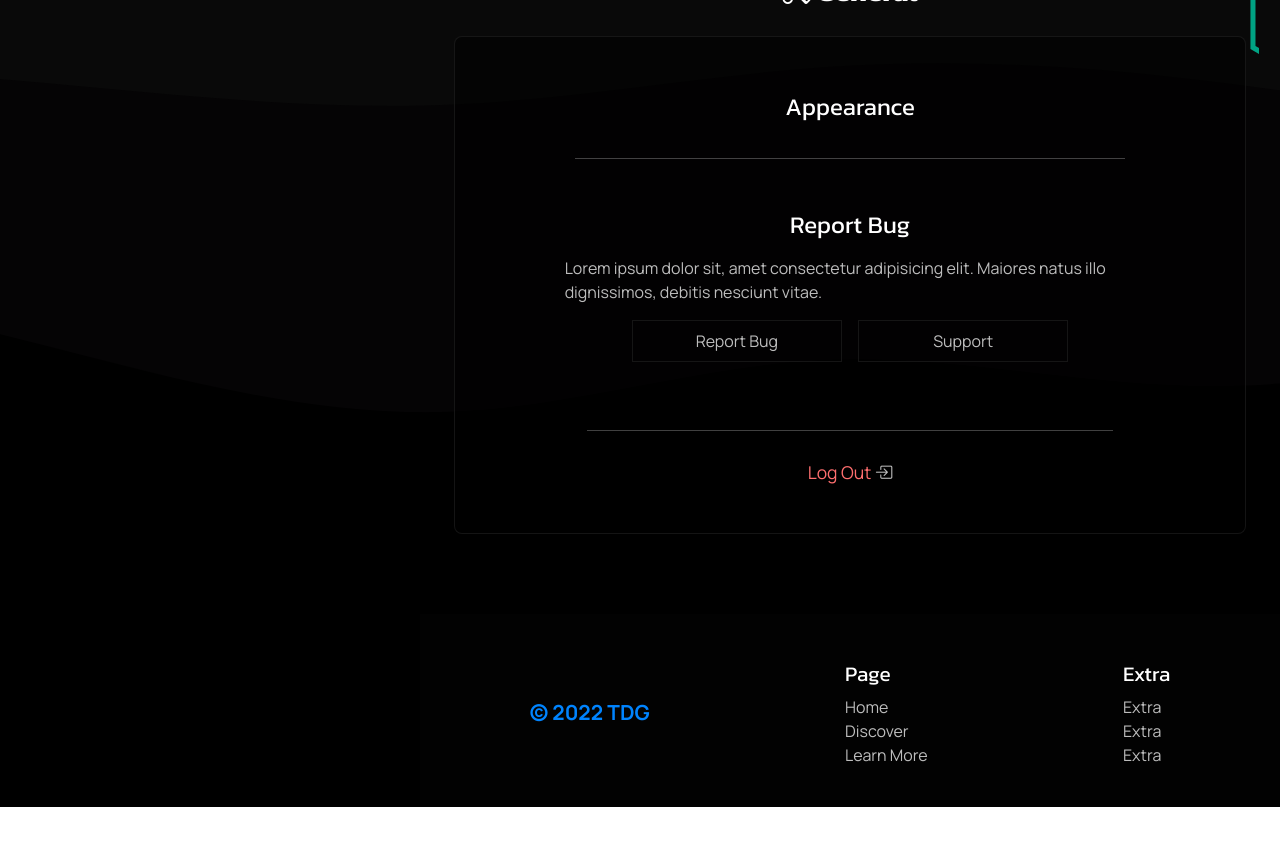
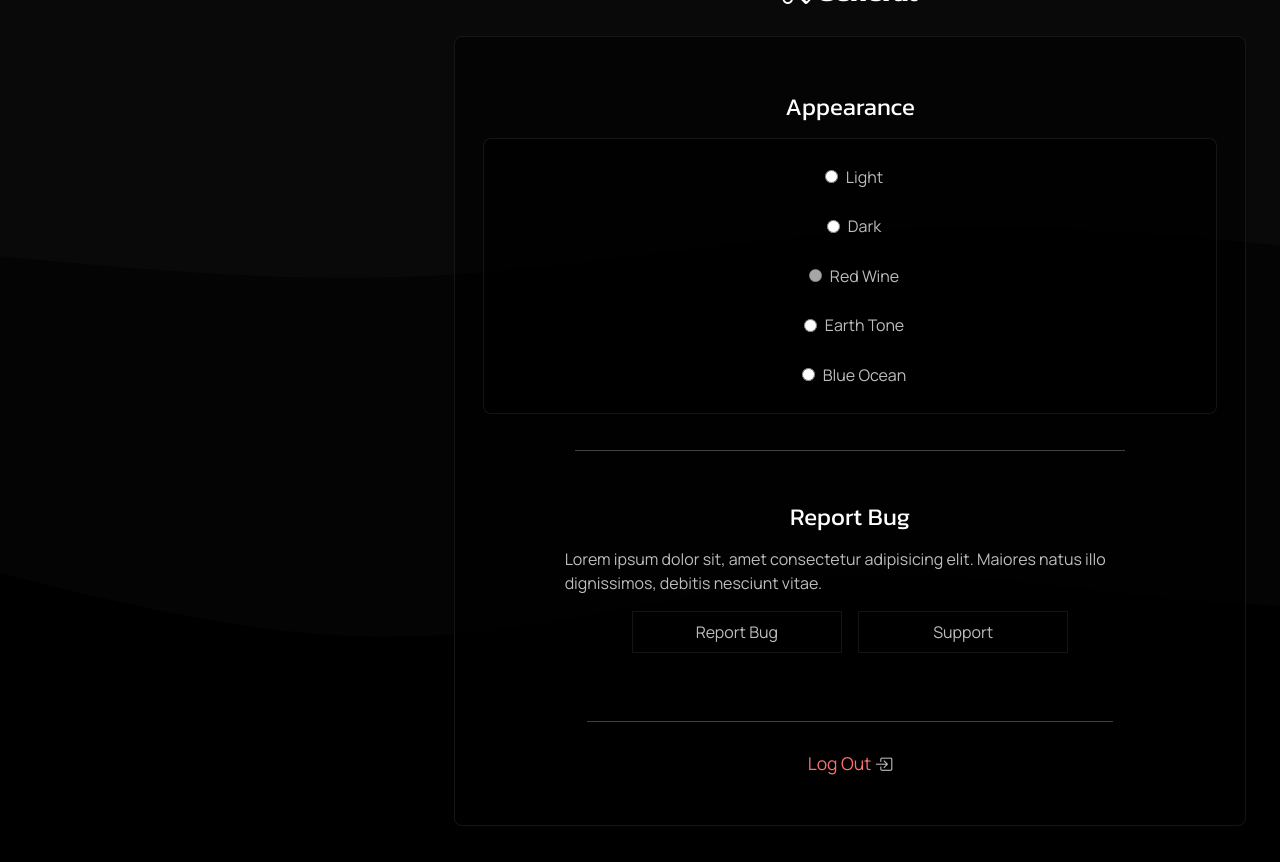
Before and after one commit to TDG-Org/Statue-Status, a React (Create React App) app in the folder client/: page /settings in a window 1280 px wide. Shown: the part 900-1762 px from the top of the page. Before the commit the page ends 1707 px from the top, so only its background shows below. Built offline with nearby package versions, Linux system fonts and the light colour scheme.

Commit message:
reorganizing theme buttons, and added more exclusive themes

```diff
--- a/client/src/pages/Settings/SettingsPage.jsx
+++ b/client/src/pages/Settings/SettingsPage.jsx
@@ -84,6 +84,48 @@ const SettingsPage = () => {
 
               <div className="appearance-btns">
 
+                {/* default Themes  */}
+
+                <div className="defaut-themes">
+
+                  {/* Light  */}
+                  <div className="light-theme-btn theme-btn">
+                    <input type="radio" id="lightTheme" name="theme" value="light"/>
+                    <label htmlFor="lightTheme">Light</label>
+                  </div>
+
+                  {/* Dark  */}
+                  <div className="dark-theme-btn theme-btn">
+                    <input type="radio" id="darkTheme" name="theme" value="dark"/>
+                    <label htmlFor="darkTheme">Dark</label>
+                  </div>
+
+                </div>
+
+                {/* Special Theme  */}
+
+                <div className="special-themes">
+
+                  {/* Red Wine  */}
+                  <div className="red-theme-btn theme-btn">
+                    <input type="radio" id="redTheme" name="theme" value="red" disabled/>
+                    <label htmlFor="redTheme">Red Wine</label>
+                  </div>
+
+                  {/* Earth Tone  */}
+                  <div className="Earth-theme-btn theme-btn">
+                    <input type="radio" id="earthTheme" name="theme" value="earth"/>
+                    <label htmlFor="earthTheme">Earth Tone</label>
+                  </div>
+
+                  {/* Blue Ocean  */}
+                  <div className="blue-theme-btn theme-btn">
+                    <input type="radio" id="blueTheme" name="theme" value="blue"/>
+                    <label htmlFor="blueTheme">Blue Ocean</label>
+                  </div>
+
+                </div>
+
               </div>
             </div>
 
--- a/client/src/pages/Settings/SettingsPage.scss
+++ b/client/src/pages/Settings/SettingsPage.scss
@@ -134,6 +134,70 @@
     // General Section
 
     // Appearance
+    .appearance-btns {
+      display: flex;
+      flex-direction: column;
+      justify-content: space-evenly;
+      flex-wrap: wrap;
+      align-items: center;
+      margin: 1rem auto;
+      padding: .8rem;
+      background: $mid-dark-clr;
+      border-radius: 8px;
+      border: 1px solid $low-dark-clr;
+
+      .theme-btn {
+        padding: .8rem 1rem;
+        border-radius: 8px;
+        display: flex;
+        flex-direction: row;
+        justify-content: center;
+        align-items: center;
+        transition: all 250ms ease;
+
+        &:hover {
+
+          label {
+            color: $light-clr;
+            cursor: pointer;
+          }
+
+          input {
+            margin: 0 .5rem;
+            cursor: pointer;
+          }
+        }
+
+        input {
+          margin: 0 .5rem;
+        }
+
+        label {
+          color: $mid-light-clr;
+        }
+      }
+
+      // Light
+      .light-theme-btn {
+        &:hover {
+          border: 1px solid $light-clr;
+        }
+      }
+
+      // Dark
+      .dark-theme-btn {
+        &:hover {
+          border: 1px solid $mid-light-clr;
+        }
+      }
+
+      // Red
+      .red-theme-btn {
+        &:hover {
+          border: 1px solid $red-clr;
+        }
+      }
+    }
 
     // Report Bugs
     .report-bug-sect {
```
